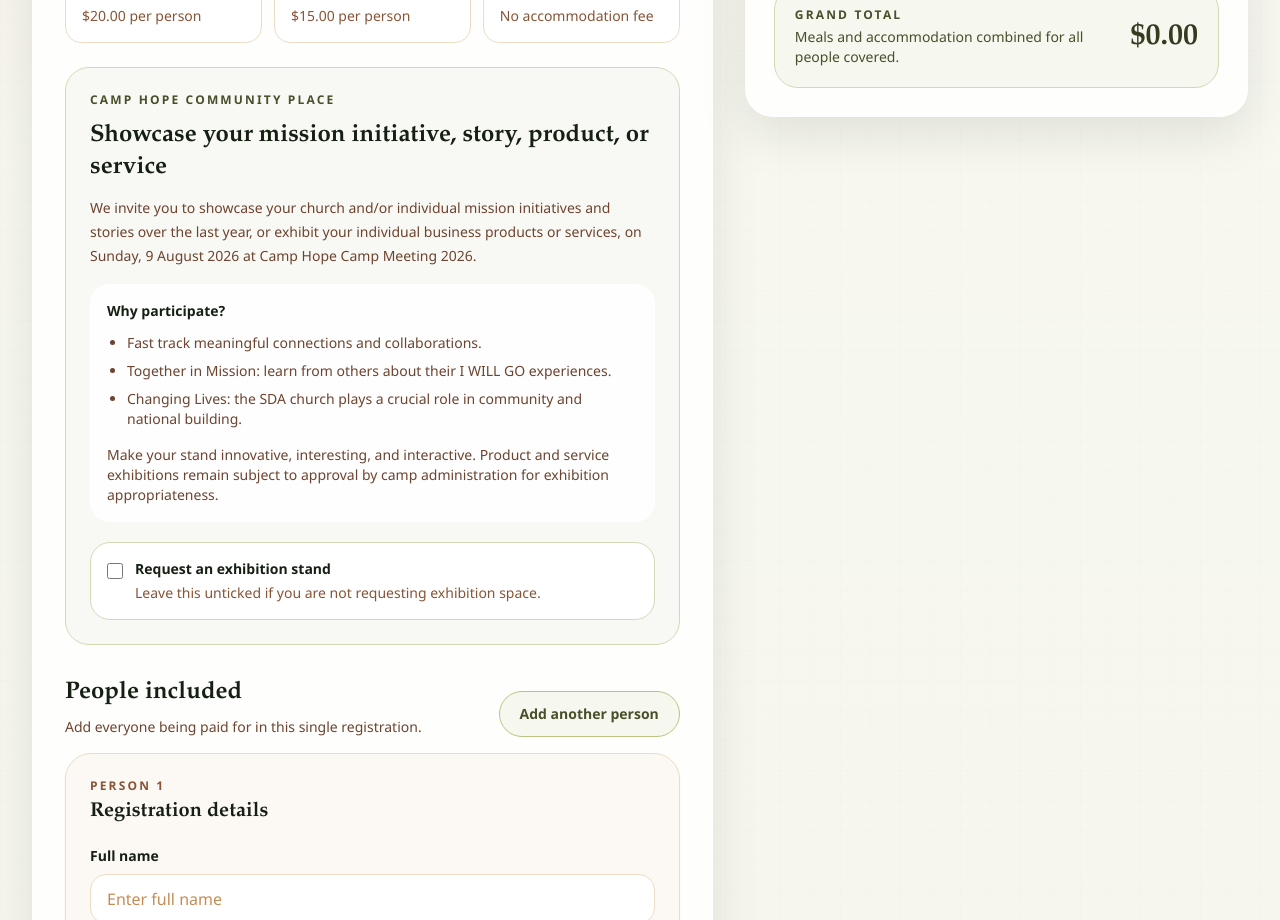
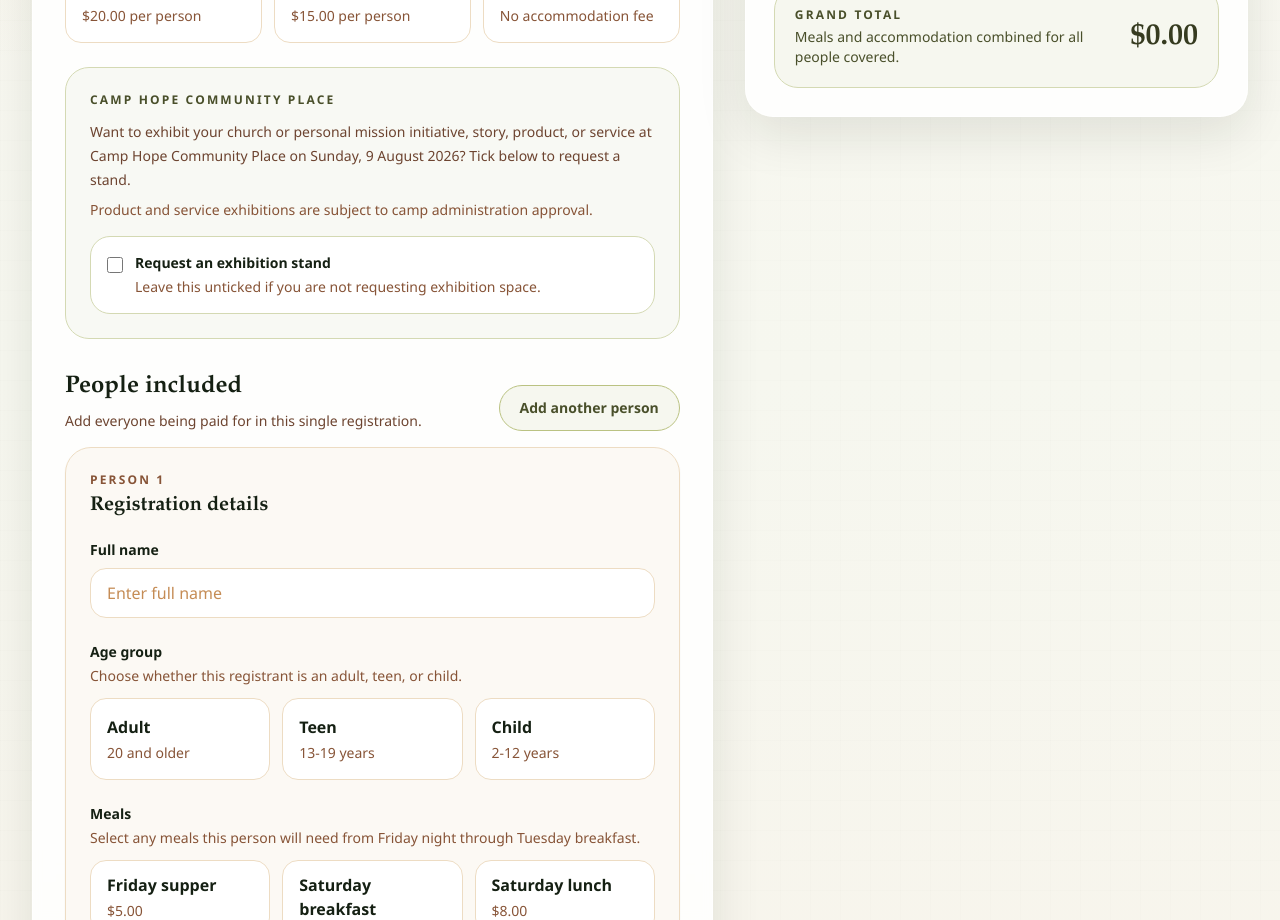
Before and after one commit to theconsultant263/CampApp, a Next.js app: page / in a window 1280 px wide. Shown: the part 1000-1920 px from the top of the page. Built offline with nearby package versions, Linux system fonts and the light colour scheme.

Commit message:
Simplify exhibition form section

```diff
--- a/components/camp-registration-page.tsx
+++ b/components/camp-registration-page.tsx
@@ -292,36 +292,16 @@ export function CampRegistrationPage() {
                       <p className="text-xs font-semibold uppercase tracking-[0.18em] text-brand-700">
                         Camp Hope Community Place
                       </p>
-                      <h3 className="font-display mt-3 text-2xl font-semibold text-ink">
-                        Showcase your mission initiative, story, product, or service
-                      </h3>
                       <p className="mt-3 text-sm leading-6 text-sand-800">
-                        We invite you to showcase your church and/or individual mission
-                        initiatives and stories over the last year, or exhibit your individual
-                        business products or services, on Sunday, 9 August 2026 at Camp Hope Camp
-                        Meeting 2026.
+                        Want to exhibit your church or personal mission initiative, story, product,
+                        or service at Camp Hope Community Place on Sunday, 9 August 2026? Tick
+                        below to request a stand.
                       </p>
-                      <div className="mt-4 rounded-[20px] border border-white/80 bg-white/80 px-4 py-4">
-                        <p className="text-sm font-semibold text-ink">Why participate?</p>
-                        <ul className="mt-3 list-disc space-y-2 pl-5 text-sm text-sand-800">
-                          <li>Fast track meaningful connections and collaborations.</li>
-                          <li>
-                            Together in Mission: learn from others about their I WILL GO
-                            experiences.
-                          </li>
-                          <li>
-                            Changing Lives: the SDA church plays a crucial role in community and
-                            national building.
-                          </li>
-                        </ul>
-                        <p className="mt-4 text-sm text-sand-800">
-                          Make your stand innovative, interesting, and interactive. Product and
-                          service exhibitions remain subject to approval by camp administration for
-                          exhibition appropriateness.
-                        </p>
-                      </div>
+                      <p className="mt-2 text-sm text-sand-700">
+                        Product and service exhibitions are subject to camp administration approval.
+                      </p>
 
-                      <label className="mt-5 flex items-start gap-3 rounded-[20px] border border-brand-200 bg-white px-4 py-4">
+                      <label className="mt-4 flex items-start gap-3 rounded-[20px] border border-brand-200 bg-white px-4 py-4">
                         <input
                           type="checkbox"
                           className="mt-1 h-4 w-4 rounded border-sand-300 text-brand-700 focus:ring-brand-400"
```
